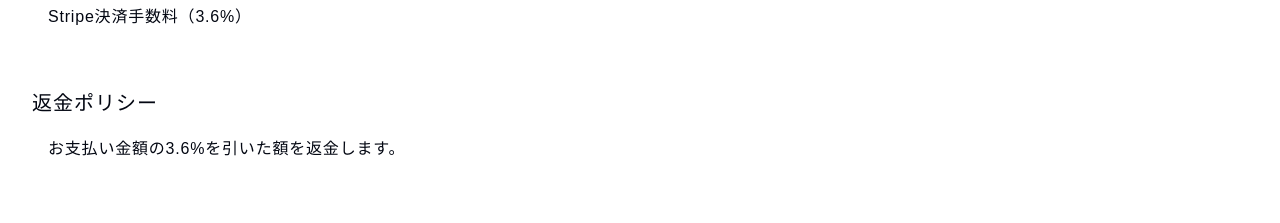
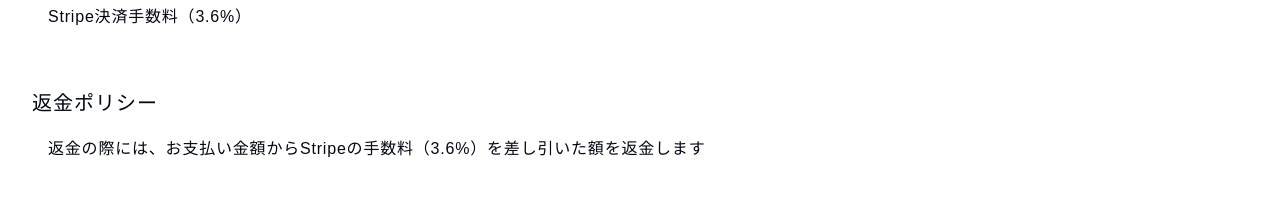
Before and after one commit to tyamauchi90/osakabenkyokai, a Next.js app: page /policy in a window 1280 px wide. Shown: the part 5420-5643 px from the top of the page. Built offline with nearby package versions, Linux system fonts and the light colour scheme; no server answers.

Commit message:
fix policy

```diff
--- a/src/app/(pages)/policy/page.tsx
+++ b/src/app/(pages)/policy/page.tsx
@@ -294,7 +294,7 @@
           />
           <Definition
             title="返金ポリシー"
-            content="お支払い金額の3.6%を引いた額を返金します。"
+            content="返金の際には、お支払い金額からStripeの手数料（3.6%）を差し引いた額を返金します"
           />
           <Definition
             title="引渡時期"
```
